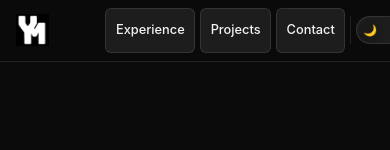
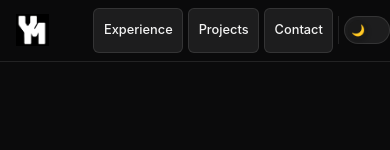
Before and after one commit to y2mm/personal-website, a Next.js app: page / in a window 390 px wide. Shown: the top 150 px of the page. Built offline with nearby package versions, Linux system fonts and the light colour scheme.

Commit message:
fix: mobile

```diff
--- a/src/app/globals.css
+++ b/src/app/globals.css
@@ -507,7 +507,7 @@ ul {
   .nav-controls {
     gap: 0.3rem;
     flex: 0 0 auto;
-    margin-right: 0.25rem;
+    margin-right: 1rem;
   }
 
   .nav-links {
```
